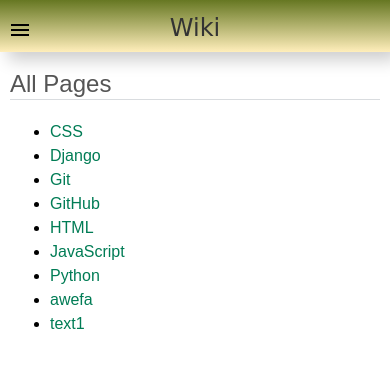
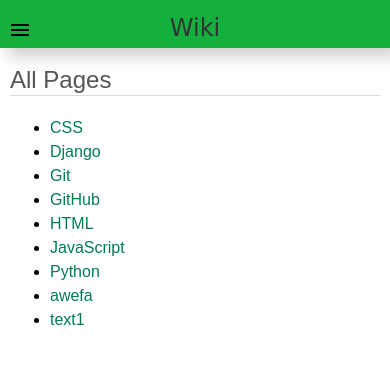
Before and after one commit to dbonach/cs50web-project-1-wiki, a Django app: page / in a window 390 px wide. Shown: the top 368 px of the page. Run offline with Django 3.2, Linux system fonts and the light colour scheme; some libraries are stand-ins or nearby versions; some web fonts are replaced.

Commit message:
Add animation and change color
An animation was added to the bottom visible when the page is in small
screen mode. That animation provides a smooth transition to show or hide
the menu.

Sidebar background color was changed to green.

```diff
--- a/encyclopedia/static/encyclopedia/guide-button.js
+++ b/encyclopedia/static/encyclopedia/guide-button.js
@@ -1,3 +1,7 @@
 document.getElementById("guide-button").addEventListener("click", function () {
-  document.getElementById("guide-content").classList.toggle("hide-guide");
+
+  if (document.getElementById("guide-content").classList.length == 2) {
+    document.getElementById("guide-content").classList.toggle("hide-guide");
+  }
+  document.getElementById("guide-content").classList.toggle("show-guide");
 })
--- a/encyclopedia/static/encyclopedia/index.css
+++ b/encyclopedia/static/encyclopedia/index.css
@@ -79,7 +79,7 @@ textarea {
 
 .sidebar {
   min-height: 100vh;
-  background-image: linear-gradient(#672, #feb);
+  background-color: #13B03D;
   border-right: 2px solid black;
   padding: 10px;
 }
@@ -213,7 +213,9 @@ textarea {
     width: 100%;
     border: none;
     text-align: center;
-    height: max-content;
+    clear: both;
+    height: 3rem;
+    overflow: hidden;
     min-height: unset;
     box-shadow: 0.5rem 0.5rem 1rem rgba(0, 0, 0, 0.2);
     padding: 0;
@@ -257,9 +259,36 @@ textarea {
 
   .hide-guide {
     overflow: hidden;
-    height: calc(2rem + 20px);
+    animation-name: close;
+    animation-duration: 0.3s;
+    animation-fill-mode: forwards;
+    animation-timing-function: ease-out;
   }
 
+  @keyframes close {
+    from {
+      height: 13rem;
+    }
+    to {
+      height: 3rem;
+    }
+  }
+  .show-guide {
+    overflow: hidden;
+    animation-name: open;
+    animation-duration: 0.3s;
+    animation-fill-mode: forwards;
+    animation-timing-function: ease-out;
+  }
+
+  @keyframes open {
+    from {
+      height: 3rem;
+    }
+    to {
+      height: 13rem;
+    }
+  }
   .logo {
     width: 210px;
     margin: auto;
--- a/encyclopedia/static/encyclopedia/index.scss
+++ b/encyclopedia/static/encyclopedia/index.scss
@@ -93,7 +93,8 @@ textarea {
 
 .sidebar {
   min-height: 100vh;
-  background-image: linear-gradient(#672, #feb);
+  // background-image: linear-gradient(#672, #feb);
+  background-color: #13B03D;
   border-right: 2px solid black;
   padding: 10px;
 
@@ -245,8 +246,10 @@ textarea {
       width: 100%;
       border: none;
       text-align: center;
-      // clear: both;
-      height: max-content;
+      clear: both;
+      // height: max-content;
+      height: 3rem;
+      overflow: hidden;
       min-height: unset;
       // border-bottom: 2px solid black;
       box-shadow: 0.5rem 0.5rem 1rem rgb(0 0 0 / 20%);
@@ -301,7 +304,29 @@ textarea {
 
   .hide-guide {
     overflow: hidden;
-    height: calc(2rem + 20px);
+    // height: calc(2rem + 20px);
+    animation-name: close;
+    animation-duration: 0.3s;
+    animation-fill-mode: forwards;
+    animation-timing-function: ease-out;
+  }
+
+  @keyframes close {
+    from { height: 13rem; }
+    to { height: 3rem; }
+  }
+
+  .show-guide {
+    overflow: hidden;
+    animation-name: open;
+    animation-duration: 0.3s;
+    animation-fill-mode: forwards;
+    animation-timing-function: ease-out;
+  }
+
+  @keyframes open {
+    from { height: 3rem; }
+    to { height: 13rem; }
   }
 
   .logo {
--- a/encyclopedia/templates/encyclopedia/layout.html
+++ b/encyclopedia/templates/encyclopedia/layout.html
@@ -19,7 +19,7 @@
 
 <body>
     <div class="myRow">
-        <div class="sidebar hide-guide" id="guide-content">
+        <div class="sidebar" id="guide-content">
             <div class="guide">
                 <button id="guide-button">
                     <svg viewBox="0 0 24 24" preserveAspectRatio="xMidYMid meet" focusable="false"
```
